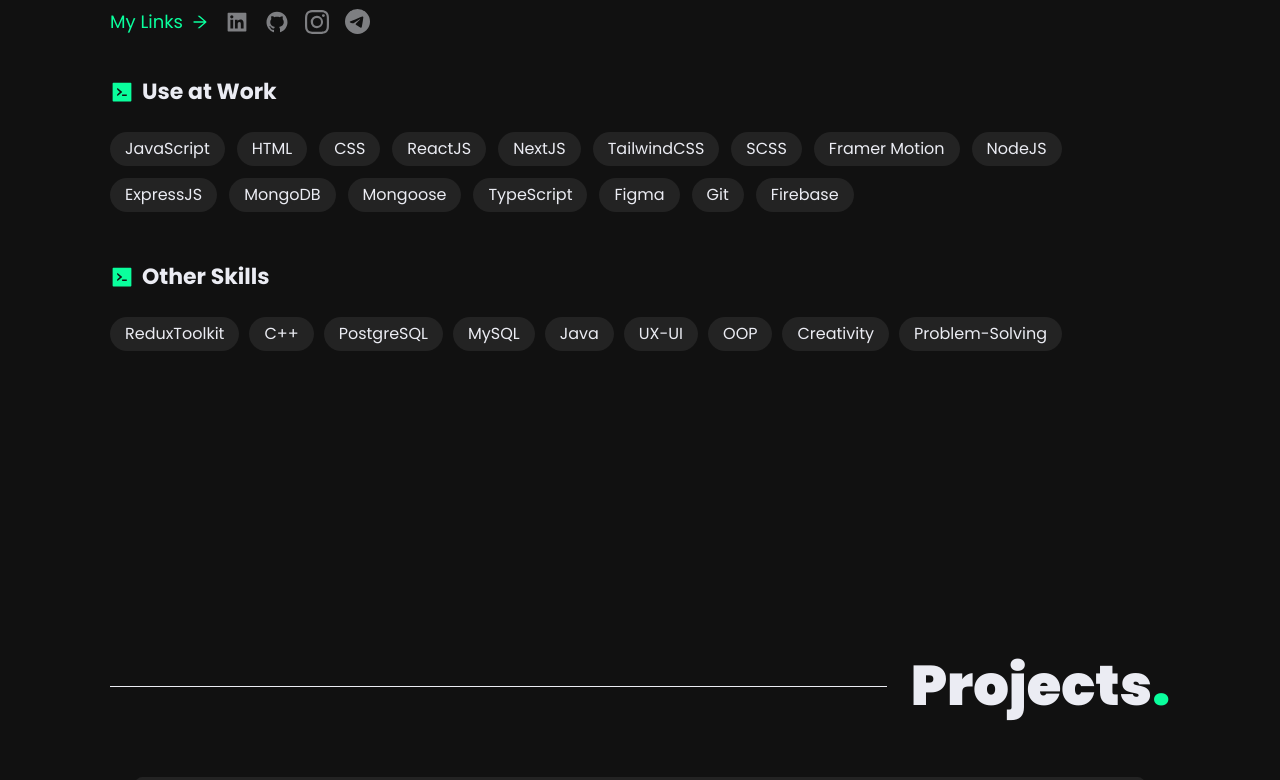
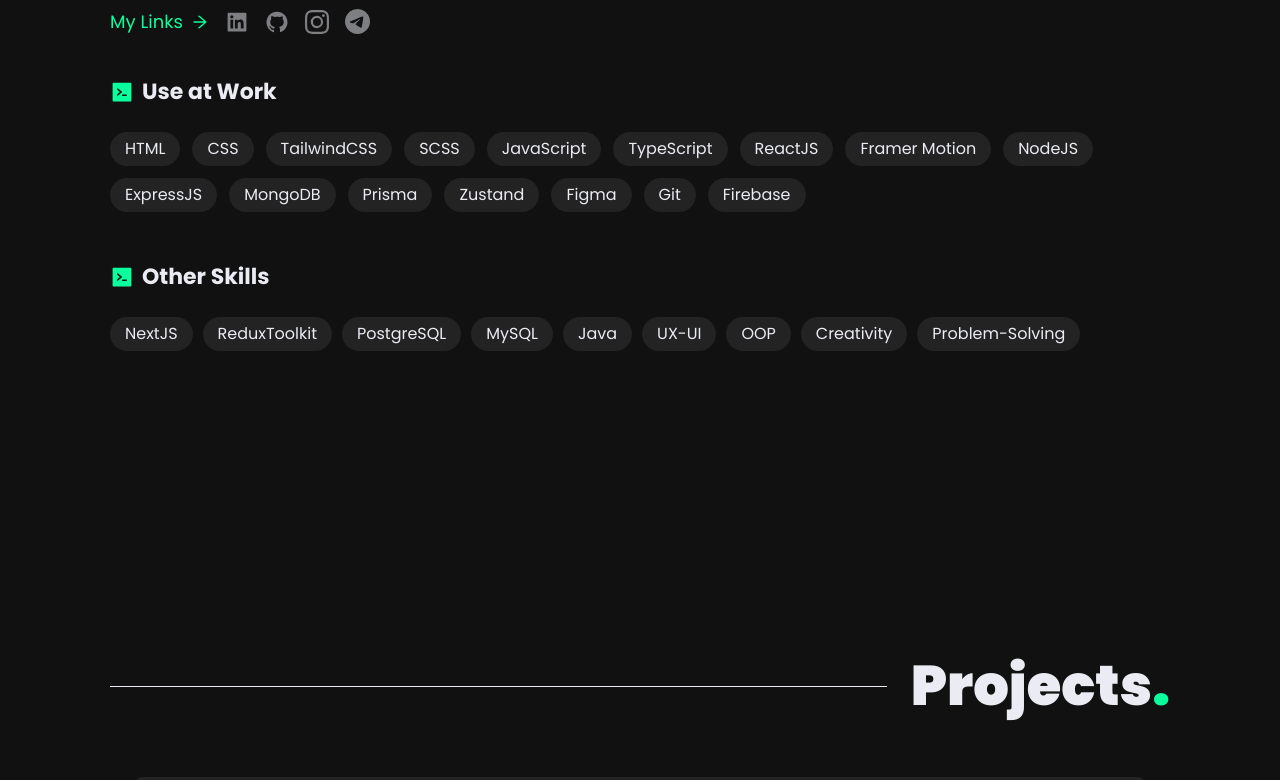
Before and after one commit to A1exZen/AlexeyZenchik_portfolio_website, a React (Vite) app: page / in a window 1280 px wide. Shown: the part 1260-2040 px from the top of the page. Built offline with nearby package versions, Linux system fonts and the light colour scheme.

Commit message:
Some changes in tech

```diff
--- a/src/constants/index.js
+++ b/src/constants/index.js
@@ -1,120 +1,126 @@
-import { close } from '../assets';
-import { mainHoobank, hero, payMetods } from '../assets/hoobank';
-import { possibilities, heroGPT3, mobileGPT3 } from '../assets/gpt-3';
-import { main3D, overview, projects3D } from '../assets/3D-portfolio';
-import { mainSumm, heroSumm, summ } from '../assets/ai-summarize';
-import { mainStock, regStock } from '../assets/your-stock'
-import { mainBrella, stat } from '../assets/brella';
+import { close } from "../assets";
+import { mainHoobank, hero, payMetods } from "../assets/hoobank";
+import { possibilities, heroGPT3, mobileGPT3 } from "../assets/gpt-3";
+import { main3D, overview, projects3D } from "../assets/3D-portfolio";
+import { mainSumm, heroSumm, summ } from "../assets/ai-summarize";
+import { mainStock, regStock } from "../assets/your-stock";
+import { mainBrella, stat } from "../assets/brella";
 
 export const navLinks = [
 	{
-		id: 'home',
-		title: 'Home',
+		id: "home",
+		title: "Home",
 	},
 	{
-		id: 'about',
-		title: 'About',
+		id: "about",
+		title: "About",
 	},
 	{
-		id: 'projects',
-		title: 'Projects',
+		id: "projects",
+		title: "Projects",
 	},
 	{
-		id: 'experience',
-		title: 'Exp.',
+		id: "experience",
+		title: "Exp.",
 	},
 	{
-		id: 'contact',
-		title: 'Contact',
+		id: "contact",
+		title: "Contact",
 	},
 ];
 
 const useAtWorkSkills = [
-	'JavaScript',
-	'HTML',
-	'CSS',
-	'ReactJS',
-	'NextJS',
-	'TailwindCSS',
-	'SCSS',
-	'Framer Motion',
-	'NodeJS',
-	'ExpressJS',
-	'MongoDB',
-	'Mongoose',
-	'TypeScript',
-	'Figma',
-	'Git',
-	'Firebase',
+	"HTML",
+	"CSS",
+	"TailwindCSS",
+	"SCSS",
+	"JavaScript",
+	"TypeScript",
+	"ReactJS",
+	"Framer Motion",
+	"NodeJS",
+	"ExpressJS",
+	"MongoDB",
+	"Prisma",
+	"Zustand",
+	"Figma",
+	"Git",
+	"Firebase",
 ];
 const otherSkills = [
-	'ReduxToolkit',
-	'C++',
-	'PostgreSQL',
-	'MySQL',
-	'Java',
-	'UX-UI',
-	'OOP',
-	'Creativity',
-	'Problem-Solving',
+	"NextJS",
+	"ReduxToolkit",
+	"PostgreSQL",
+	"MySQL",
+	"Java",
+	"UX-UI",
+	"OOP",
+	"Creativity",
+	"Problem-Solving",
 ];
 
 const bestProjects = [
 	{
-		title: 'Your Stock ',
-		tech: ['ReactJS', 'MongoDB', 'NodeJS','ExpressJS', 'ReduxToolkit', 'Firebase'],
-		desc: 'Product accounting system | Russian edition',
+		title: "Your Stock ",
+		tech: [
+			"ReactJS",
+			"MongoDB",
+			"NodeJS",
+			"ExpressJS",
+			"ReduxToolkit",
+			"Firebase",
+		],
+		desc: "Product accounting system | Russian edition",
 		desc2:
-			'An automated system for accounting the output of products at the enterprise.It facilitates the recording and processing of data, reduces the time required for processing documents and summarizing information for the analysis of trading activities.',
+			"An automated system for accounting the output of products at the enterprise.It facilitates the recording and processing of data, reduces the time required for processing documents and summarizing information for the analysis of trading activities.",
 		images: [`${mainStock}`, `${regStock}`],
-		live: '#',
-		github: '#'
+		live: "#",
+		github: "#",
 	},
 ];
 
 const projects = [
 	{
-		title: 'Hooband',
-		tech: ['ReactJS', 'TailwindCSS', 'Responsive '],
-		desc: 'Modern and animated webside',
-		desc2:
-			'modern landing page with animations and adaptive design',
+		title: "Hooband",
+		tech: ["ReactJS", "TailwindCSS", "Responsive "],
+		desc: "Modern and animated webside",
+		desc2: "modern landing page with animations and adaptive design",
 		images: [`${mainHoobank}`, `${hero}`, `${payMetods}`],
-		live: 'https://hoobank-az.vercel.app/',
-		github: 'https://github.com/A1exZen/hoobank-website',
+		live: "https://hoobank-az.vercel.app/",
+		github: "https://github.com/A1exZen/hoobank-website",
 	},
 	{
-		title: 'GPT-3',
-		tech: ['ReactJS', 'CSS BEM Model', 'Responsive '],
-		desc: 'Its a fully functioning website with modern and responsive design',
+		title: "GPT-3",
+		tech: ["ReactJS", "CSS BEM Model", "Responsive "],
+		desc: "Its a fully functioning website with modern and responsive design",
 		desc2:
-			'GPT-3 - Its a fully functioning website with modern and responsive design using ReactJS.',
+			"GPT-3 - Its a fully functioning website with modern and responsive design using ReactJS.",
 		images: [`${heroGPT3}`, `${possibilities}`],
-		live: 'https://gpt-3-az.vercel.app/',
-		github: 'https://github.com/A1exZen/gpt-3_website',
+		live: "https://gpt-3-az.vercel.app/",
+		github: "https://github.com/A1exZen/gpt-3_website",
 	},
+	// {
+	// 	title: "3D Portfolio",
+	// 	tech: [
+	// 		"ReactJS",
+	// 		"ThreeJS",
+	// 		"TailwindCSS",
+	// 		"React Router",
+	// 		"Framer Motion",
+	// 		"Maath",
+	// 		"React Tilt",
+	// 	],
+	// 	desc: "My first acquaintance with the amazing world of 3D using ThreeJS.",
+	// 	desc2:
+	// 		"ThreeJS - a powerful 3D graphics library for rendering and animating the 3D model. I tried to learn how to upload, create and customize stunning 3D models and geometries with different lighting, as well as explore the 3D world using a camera and positioning an object in space.",
+	// 	images: [`${main3D}`, `${overview}`, `${projects3D}`],
+	// 	live: "https://3d-portfolio-az.vercel.app/",
+	// 	github: "https://github.com/A1exZen/3D-Portfolio",
+	// },
 	{
-		title: '3D Portfolio',
-		tech: [
-			'ReactJS',
-			'ThreeJS',
-			'TailwindCSS',
-			'React Router',
-			'Framer Motion',
-			'Maath',
-			'React Tilt',
-		],
-		desc: 'My first acquaintance with the amazing world of 3D using ThreeJS.',
-		desc2:
-			'ThreeJS - a powerful 3D graphics library for rendering and animating the 3D model. I tried to learn how to upload, create and customize stunning 3D models and geometries with different lighting, as well as explore the 3D world using a camera and positioning an object in space.',
-		images: [`${main3D}`, `${overview}`, `${projects3D}`],
-		live: 'https://3d-portfolio-az.vercel.app/',
-		github: 'https://github.com/A1exZen/3D-Portfolio',
-	},
-	{
-		title: 'Summarize Articles with AI',
-		tech: ['ReactJS', 'TailwindCSS', 'API'],
-		desc: 'Simplify your reading with an open-source article summarizer that transforms lengthy articles into clear and concise summaries',
+		title: "Summarize Articles with AI",
+		tech: ["ReactJS", "TailwindCSS", "API"],
+		desc: "Simplify your reading with an open-source article summarizer that transforms lengthy articles into clear and concise summaries",
 		desc2: `
 			-	 Vite ReactJS
 		  -  Responsive, beautiful user interface using Tailwind CSS
@@ -124,17 +130,8 @@
 			-  Copy to clipboard
 		  -  Clean code`,
 		images: [`${mainSumm}`, `${heroSumm}`, `${summ}`],
-		live: 'https://ai-summarizer-az.vercel.app/',
-		github: 'https://github.com/A1exZen/ai-summarizer',
-	},
-	{
-		title: 'Brella',
-		tech: ['HTML', 'SCSS', 'Responsive'],
-		desc: 'A beautiful and responsive website created with scss.',
-		desc2: 'A beautiful and responsive website created with scss.',
-		images: [`${mainBrella}`, `${stat}`],
-		live: 'https://brella-landing-page-az.vercel.app/',
-		github: 'https://github.com/A1exZen/Brella_landing-page',
+		live: "https://ai-summarizer-az.vercel.app/",
+		github: "https://github.com/A1exZen/ai-summarizer",
 	},
 ];
 
--- a/tailwind.config.js
+++ b/tailwind.config.js
@@ -1,9 +1,8 @@
+import daisyui from "daisyui";
+
 /** @type {import('tailwindcss').Config} */
 export default {
-  content: [
-    "./index.html",
-    "./src/**/*.{js,ts,jsx,tsx}",
-  ],
+	content: ["./index.html", "./src/**/*.{js,ts,jsx,tsx}"],
 	theme: {
 		extend: {
 			colors: {
@@ -25,5 +24,5 @@
 			xl: "1700px",
 		},
 	},
-  plugins: [require("daisyui")],
-}
+	plugins: [daisyui],
+};
```
Also changed, not shown: src/components/About.jsx (+11 -9 lines), src/utils/motion.js (+20 -20 lines). Lines whose indentation alone changed are shown as unchanged.
